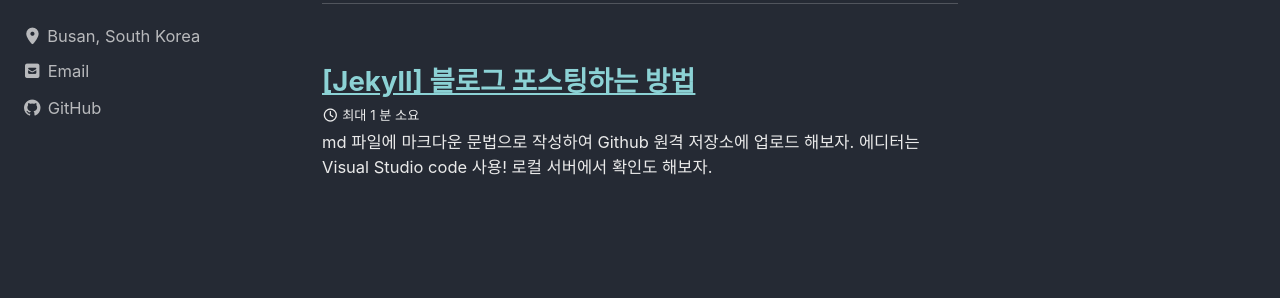
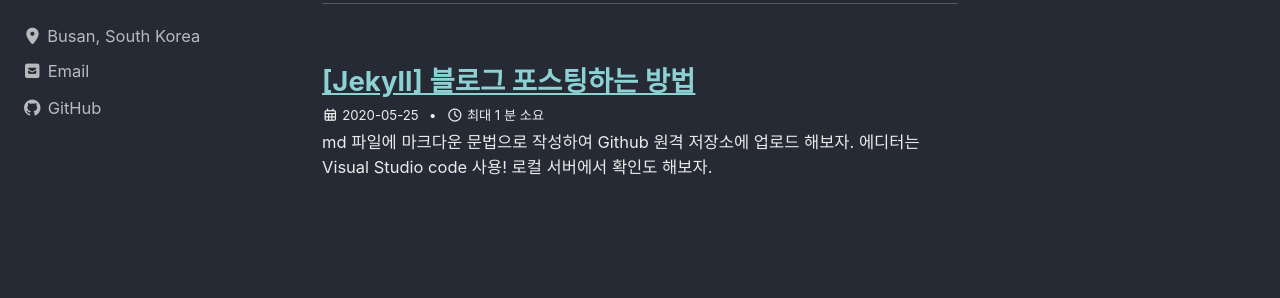
Before and after one commit to Kimighwan/kimighwan.github.io, a Jekyll site: the page built from index.html, in a window 1280 px wide. Shown: the part 176-474 px from the top of the page. Built offline with Jekyll 4.4.1, drawn with Linux system fonts in a browser that asks for light colours; cached includes are drawn as plain includes; the list of posts is cut into pages by our own code.

Commit message:
config_yml 수정

```diff
--- a/_config.yml
+++ b/_config.yml
@@ -17,17 +17,17 @@
 # Site Settings
 locale                   : "ko-KR"
 title                    : "하루 공부 (Today I Lean) "
-title_separator          : "-"
+title_separator          : "|"
 subtitle                 : # site tagline that appears below site title in masthead
 name                     : "Ikhwan"
 description              : "공부 & 기록"
-url                      : # the base hostname & protocol for your site e.g. "https://mmistakes.github.io"
+url                      : "https://kimighwan.github.io/" # the base hostname & protocol for your site e.g. "https://mmistakes.github.io"
 baseurl                  : # the subpath of your site, e.g. "/blog"
 repository               : # GitHub username/repo-name e.g. "mmistakes/minimal-mistakes"
 teaser                   : # path of fallback teaser image, e.g. "/assets/images/500x300.png"
-logo                     : # path of logo image to display in the masthead, e.g. "/assets/images/88x88.png"
+logo                     : #"/assets/images/pxfuel.png" # path of logo image to display in the masthead, e.g. "/assets/images/88x88.png"
 masthead_title           : # overrides the website title displayed in the masthead, use " " for no title
-breadcrumbs              : # true, false (default)
+breadcrumbs              : true # true, false (default)
 words_per_minute         : 200
 enable_copy_code_button  : # true, false (default)
 copyright                : # "copyright" name, defaults to site.title
@@ -298,3 +298,6 @@
       comments: # true
       share: true
       related: true
+      show_date: true
+
+date_format: "%Y-%m-%d"
```
Also changed, not shown: assets/images/pxfuel.jpg (added).
